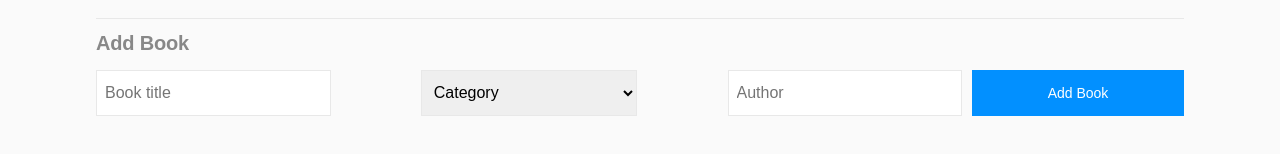
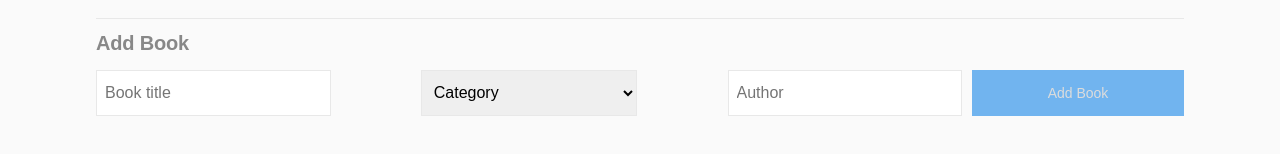
Before and after one commit to Peter-Dumbari/Bookstore-Application, a React (Create React App) app: page / in a window 1280 px wide. Shown: the part 562-716 px from the top of the page. Built offline with nearby package versions, Linux system fonts and the light colour scheme; no server answers; a web font is replaced by a local one.

Commit message:
add new feature

```diff
--- a/src/components/Buttons/Button.css
+++ b/src/components/Buttons/Button.css
@@ -27,3 +27,8 @@ button:disabled {
   color: #dcdcdc;
   cursor: not-allowed;
 }
+
+.newStyle:disabled {
+  background-color: #71b4ef;
+  cursor: not-allowed;
+}
--- a/src/components/CreateBook/Createbookform.jsx
+++ b/src/components/CreateBook/Createbookform.jsx
@@ -1,4 +1,4 @@
-import React, { useState } from 'react';
+import React, { useEffect, useState } from 'react';
 import './Createbookform.css';
 import { v4 as uuidv4 } from 'uuid';
 import { useDispatch } from 'react-redux';
@@ -8,6 +8,7 @@ import Buttons from '../Buttons/Button';
 function Createbookform() {
   const [title, setTitle] = useState('');
   const [author, setAuthor] = useState('');
+  const [disable, setDisable] = useState(true);
   const [category, setCategory] = useState('');
   const dispatch = useDispatch();
 
@@ -25,8 +26,18 @@ function Createbookform() {
       setTitle('');
       setAuthor('');
       setCategory('');
+      setDisable(true);
     }
   };
+
+  useEffect(() => {
+    const disabler = () => {
+      if (title !== '' && author !== '' && category !== '') {
+        setDisable(false);
+      }
+    };
+    disabler();
+  }, [title, author, category]);
 
   return (
     <div className="form-container">
@@ -62,6 +73,7 @@ function Createbookform() {
         </div>
         <Buttons
           title="Add Book"
+          disabled={disable}
           onclick={() => {
             handleSubmit();
           }}
```
